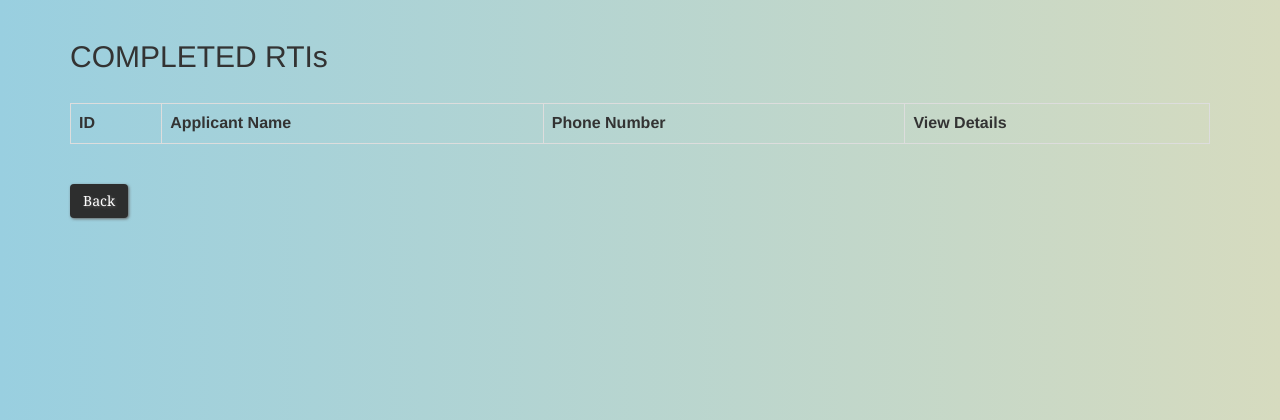
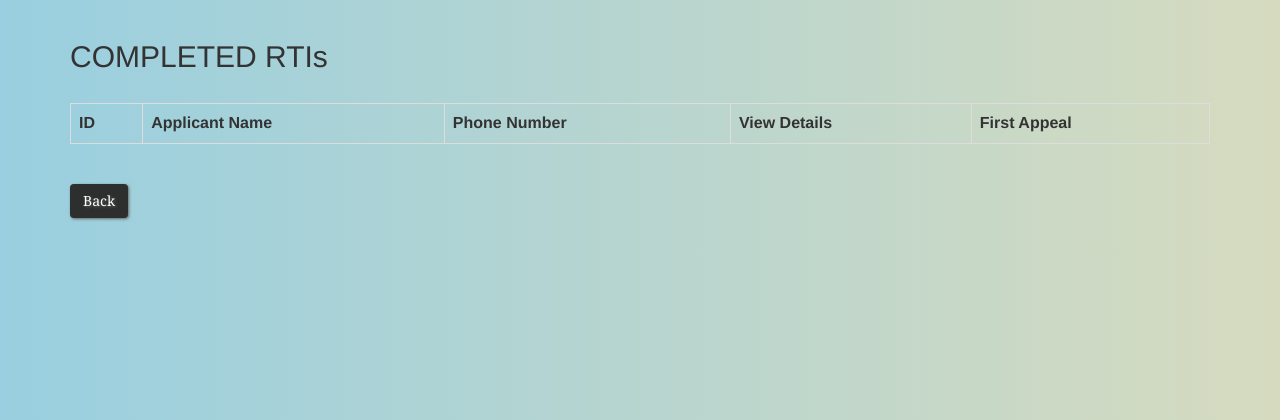
Before and after one commit to codeb1ooded/RTI_Automation, a PHP site: page /completed_rti.php in a window 1280 px wide. Shown: the top 420 px of the page. Run offline with PHP 8.4, Linux system fonts and the light colour scheme; a user stored in the database is signed in; data comes from the database, SQL or seed files in the repository; lists and menus that the app fills with data are empty; some libraries are stand-ins or nearby versions.

Commit message:
First Appeal corrected

```diff
--- a/completed_rti.php
+++ b/completed_rti.php
@@ -28,7 +28,8 @@
 					<th>ID</th>
 					<th>Applicant Name</th>
 					<th>Phone Number</th>
-					<th>View Details</th></tr>";
+					<th>View Details</th>
+					<th>First Appeal</th></tr>";
 
 			while($r=mysqli_fetch_assoc($res)){
 				if($r['archive']==1) {
@@ -50,7 +51,8 @@
 								<td>".$r['id']."</td>
 								<td>".$r['name']."</td>
 								<td>".$r['phone_no']."</td>
-								<td><a href='compid.php?id=".$r['id']."'>View</a></td> </tr>";
+								<td><a href='compid.php?id=".$r['id']."'>View</a></td>
+								<td><a href='appeal.php?id=".$r['id']."'>First Appeal</a></td></tr>";
 						}
 						else {
 							$sql="UPDATE add_rti SET closed=1 WHERE id=".$r['id'];
--- a/ongoing_rti_option.php
+++ b/ongoing_rti_option.php
@@ -40,8 +40,6 @@ else{
 	echo "<br><br>" ;
 	echo "<a class='btn' href='reply_to_appelant.php?id=".$Id."'>Reply Information to Applicant</a>" ;
 	echo "<br><br>" ;
-	echo "<a class='btn' href='appeal.php?id=".$Id."'>First Appeal</li></a>" ;
-	echo "<br><br>" ;
 	echo "<a class='btn' href='compid.php?id=".$Id."'>Details of RTI</a>" ;
 	echo "<br><br>" ;
 	echo "<a class='btn' href='ongoing_rti.php'>Back</a>" ;
--- a/reply&section4.php
+++ b/reply&section4.php
@@ -48,7 +48,6 @@
 	}
 
 	else if(isset($_POST['submitresponsenew'])){
-		include 'ongoing_rti_option.php';
 		include 'config_database.php';
 
 		$sql="DELETE FROM info_about_reply WHERE id=".$id.";";
@@ -62,6 +61,10 @@
 		VALUES('$id','$_POST[holder_receipt_date]','$_POST[reply_date]','$_POST[reply_mode]','$d3','$_POST[faa_info]')";
 		mysqli_query($con,$sql);
 		mysqli_close($con);
+		echo "<a href='close_rti.php?id=".$id."'>Close This RTI</a>";
+		echo "&nbsp&nbsp<a class='btn' href='ongoing_rti_option.php?id=".$id."''>Back</a>" ;
+
+
 	}
 
 ?>
```
Also changed, not shown: reply_to_appelant.php (+5 -5 lines).
